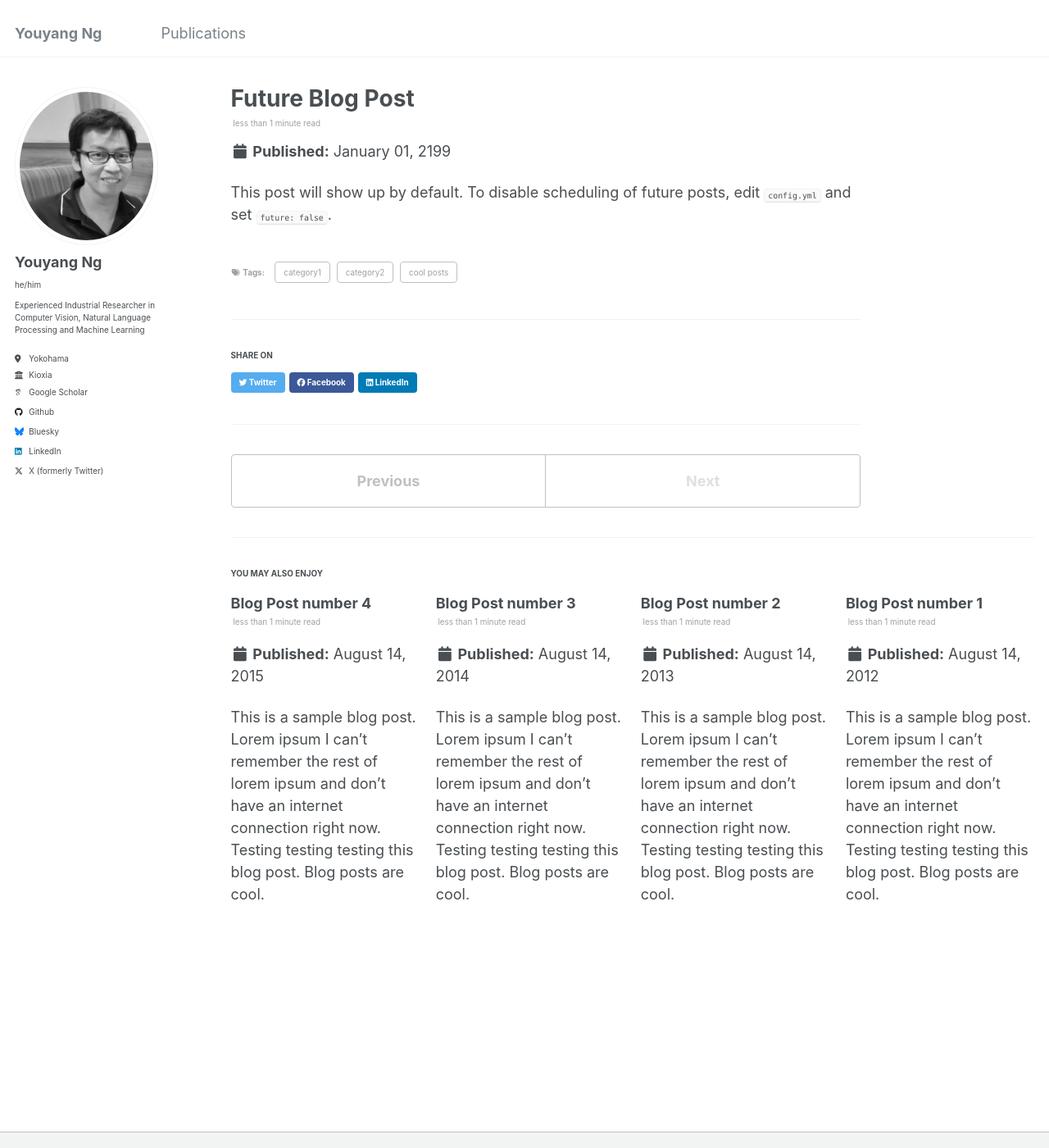
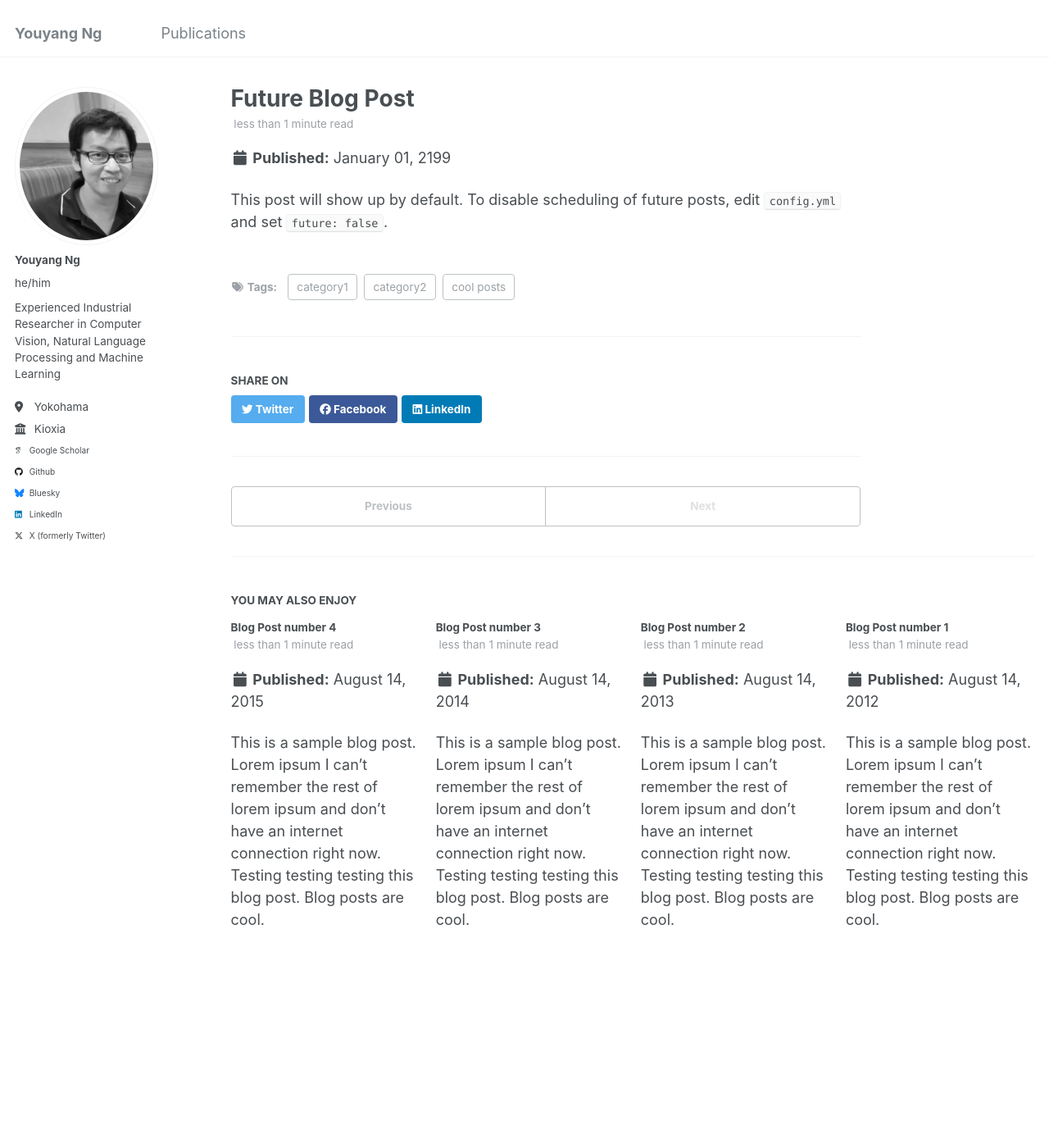
Before and after one commit to yy29/yy29.github.io, a Jekyll site: the page built from _posts/2199-01-01-future-post.md, in a window 1280 px wide and 1400 px high. Shown: the whole window at 82% size. Built offline with Jekyll 4.4.1, drawn with Linux system fonts in a browser that asks for light colours; some web fonts are replaced.

Commit message:
Update _variables.scss

```diff
--- a/_sass/_variables.scss
+++ b/_sass/_variables.scss
@@ -37,8 +37,8 @@ $type-size-1                : 2.441em;  // ~39.056px
 $type-size-2                : 1.953em;  // ~31.248px
 $type-size-3                : 1.563em;  // ~25.008px
 $type-size-4                : 1.25em;   // ~20px
-$type-size-5                : 1em;      // ~16px
-$type-size-6                : 0.55em;   // ~12px
+$type-size-5                : 0.75em;      // ~16px
+$type-size-6                : 0.75em;   // ~12px
 $type-size-7                : 0.6875em; // ~11px
 $type-size-8                : 0.625em;  // ~10px
 
```
